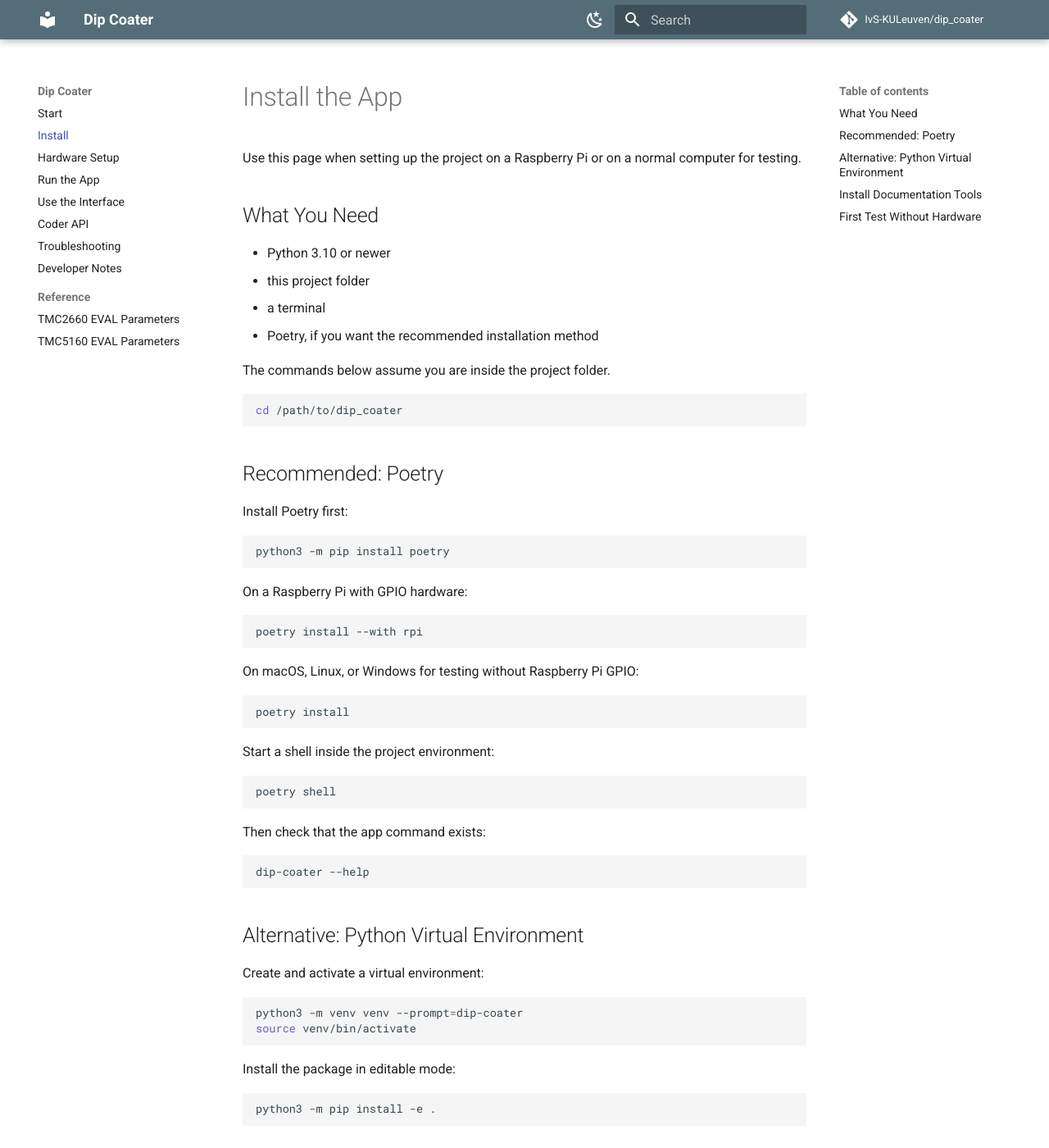
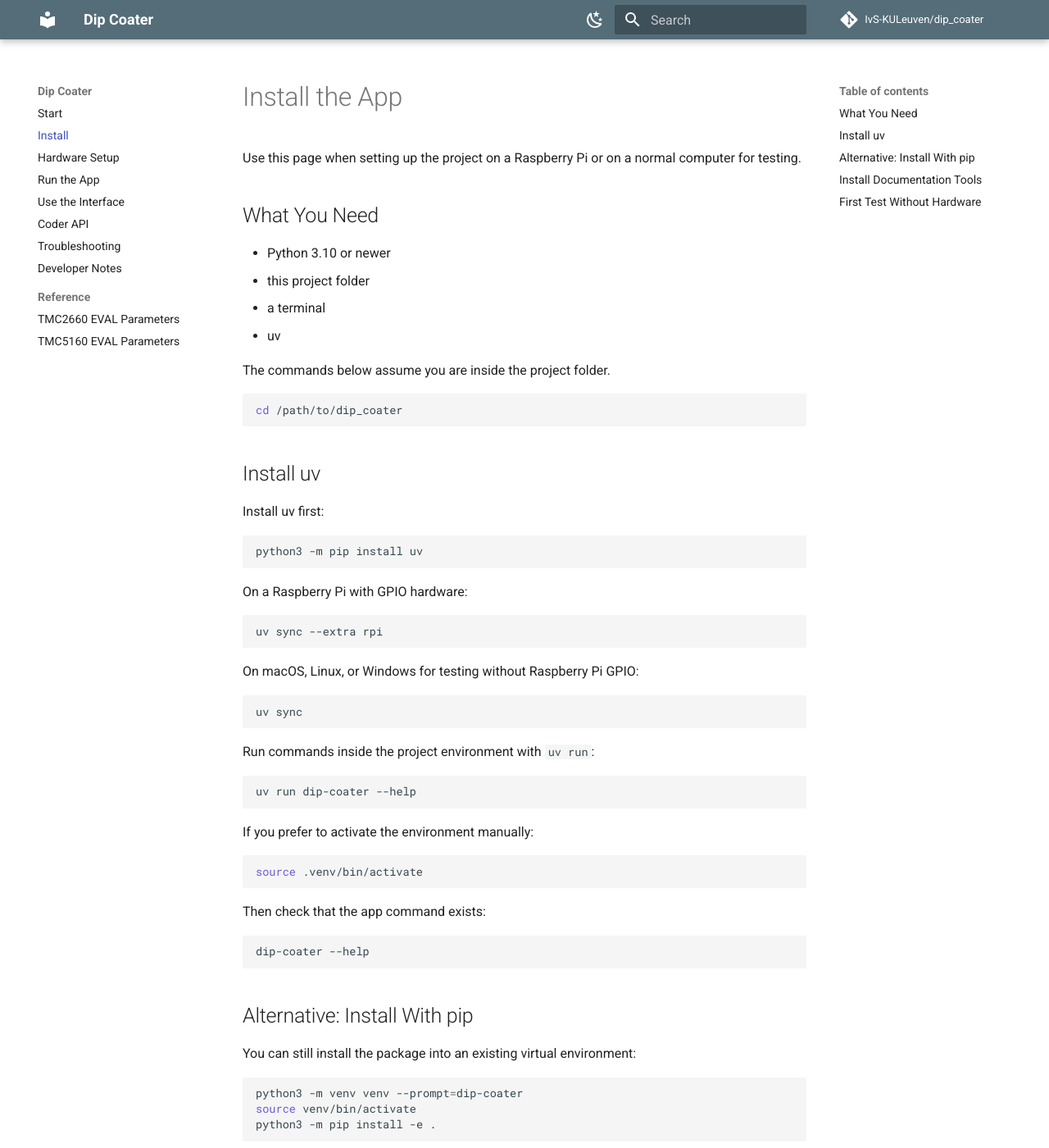
Before and after one commit to IvS-KULeuven/dip_coater, an MkDocs documentation site: the page built from docs/install.md, in a window 1280 px wide and 1400 px high. Shown: the whole window at 82% size. Built offline with MkDocs 1.6.1 and Material for MkDocs 9.7.7, drawn with Linux system fonts in a browser that asks for light colours; comment, search, counter and statistics services are not loaded; some of the changed text lies outside the part shown.

Commit message:
Use uv instead of poetry

````diff
--- a/docs/install.md
+++ b/docs/install.md
@@ -7,7 +7,7 @@ Use this page when setting up the project on a Raspberry Pi or on a normal compu
 - Python 3.10 or newer
 - this project folder
 - a terminal
-- Poetry, if you want the recommended installation method
+- uv
 
 The commands below assume you are inside the project folder.
 
@@ -15,30 +15,36 @@ The commands below assume you are inside the project folder.
 cd /path/to/dip_coater
 ```
 
-## Recommended: Poetry
+## Install uv
 
-Install Poetry first:
+Install uv first:
 
 ```bash
-python3 -m pip install poetry
+python3 -m pip install uv
 ```
 
 On a Raspberry Pi with GPIO hardware:
 
 ```bash
-poetry install --with rpi
+uv sync --extra rpi
 ```
 
 On macOS, Linux, or Windows for testing without Raspberry Pi GPIO:
 
 ```bash
-poetry install
+uv sync
 ```
 
-Start a shell inside the project environment:
+Run commands inside the project environment with `uv run`:
 
 ```bash
-poetry shell
+uv run dip-coater --help
+```
+
+If you prefer to activate the environment manually:
+
+```bash
+source .venv/bin/activate
 ```
 
 Then check that the app command exists:
@@ -47,18 +53,13 @@ Then check that the app command exists:
 dip-coater --help
 ```
 
-## Alternative: Python Virtual Environment
+## Alternative: Install With pip
 
-Create and activate a virtual environment:
+You can still install the package into an existing virtual environment:
 
 ```bash
 python3 -m venv venv --prompt=dip-coater
 source venv/bin/activate
-```
-
-Install the package in editable mode:
-
-```bash
 python3 -m pip install -e .
 ```
 
@@ -67,13 +68,13 @@ python3 -m pip install -e .
 The documentation website is optional. Install it only if you want to preview or publish the docs:
 
 ```bash
-poetry install --with docs
+uv sync --extra docs
 ```
 
 Preview the website:
 
 ```bash
-poetry run mkdocs serve
+uv run --extra docs mkdocs serve
 ```
 
 ## First Test Without Hardware
@@ -81,7 +82,7 @@ poetry run mkdocs serve
 Before connecting hardware, you can test that the app opens:
 
 ```bash
-dip-coater --driver TMC5160 --use-dummy-driver
+uv run dip-coater --driver TMC5160 --use-dummy-driver
 ```
 
 If the app opens, the software installation is working.
--- a/src/dip_coater/__init__.py
+++ b/src/dip_coater/__init__.py
@@ -29,7 +29,7 @@ def get_version() -> str:
 
         with pyproject_path.open("rb") as pyproject_file:
             pyproject = tomllib.load(pyproject_file)
-        return pyproject["tool"]["poetry"]["version"]
+        return pyproject["project"]["version"]
 
 
 __version__ = get_version()
````
Also changed, not shown: README.md (+4 -4 lines), docs/developer-notes.md (+8 -8 lines), docs/troubleshooting.md (+2 -3 lines), pyproject.toml (+55 -37 lines), 4 other files.
